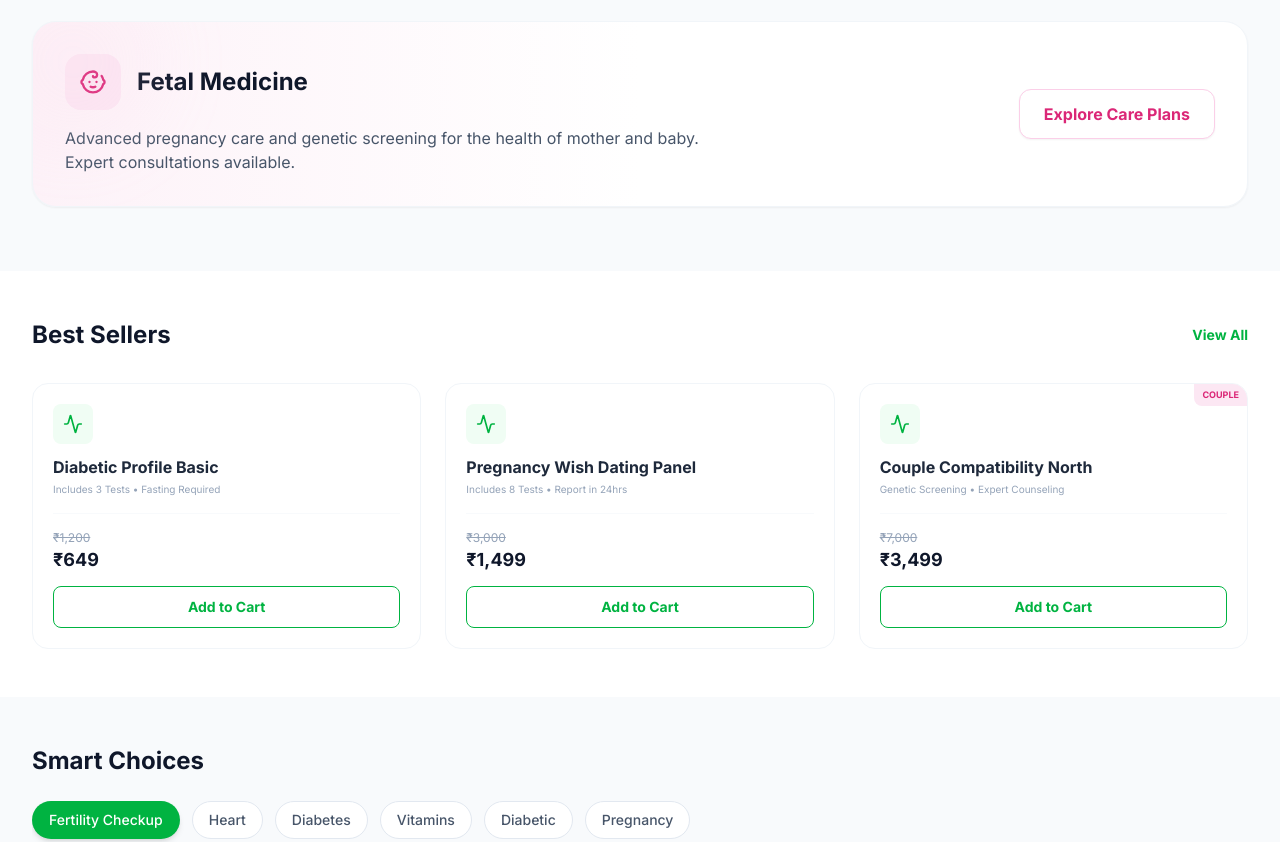
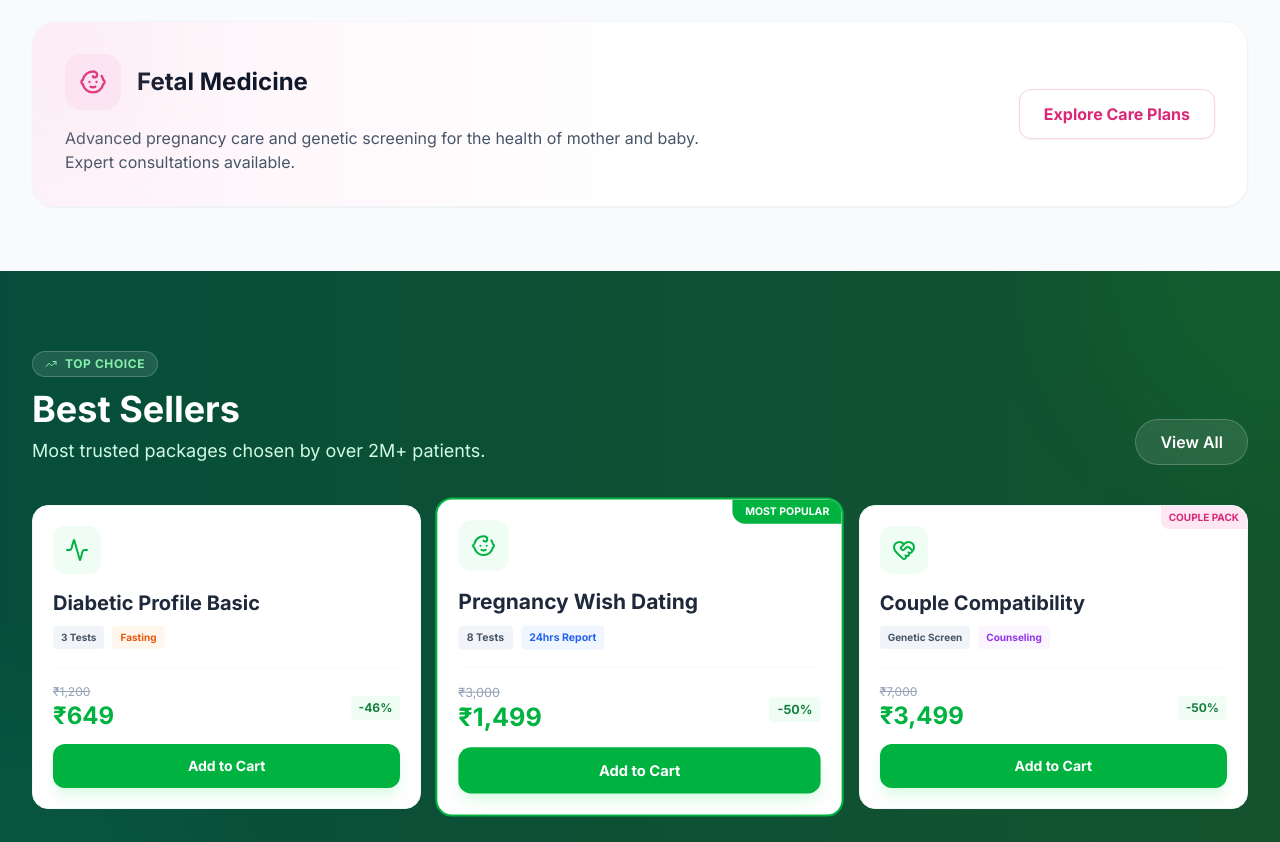
Before and after one commit to shashanka2a/dryodha, a plain HTML site: page index.html in a window 1280 px wide. Shown: the part 1522-2364 px from the top of the page. Drawn offline with nearby package versions, Linux system fonts and the light colour scheme.

Commit message:
Update index.html

```diff
--- a/index.html
+++ b/index.html
@@ -112,16 +112,32 @@
                 <!-- Center Section: Nav Links (Desktop Only) -->
                 <div class="hidden xl:flex items-center gap-8">
                     <a href="#" class="text-slate-600 hover:text-[#00B341] font-semibold transition-colors">About</a>
-                    <a href="#" class="text-slate-600 hover:text-[#00B341] font-semibold transition-colors">Diagnostics</a>
-                    <a href="#" class="text-slate-600 hover:text-[#00B341] font-semibold transition-colors leading-tight text-center">DNA<br>Decoder</a>
-                    <a href="#" class="text-slate-600 hover:text-[#00B341] font-semibold transition-colors relative flex items-center gap-1">
-                        MedMatch
-                        <span class="absolute -top-3 -right-6 bg-red-500 text-white text-[9px] px-1.5 py-0.5 rounded-full font-bold shadow-sm">NEW</span>
-                    </a>
-                    <a href="#" class="text-slate-600 hover:text-[#00B341] font-semibold transition-colors relative leading-tight text-center">
-                        Fetal<br>Medicine
-                        <span class="absolute -top-2 -right-8 bg-red-500 text-white text-[9px] px-1.5 py-0.5 rounded-full font-bold shadow-sm">NEW</span>
-                    </a>
+
+                    <!-- Services Dropdown -->
+                    <div class="relative group">
+                        <button class="flex items-center gap-1 text-slate-600 hover:text-[#00B341] font-semibold transition-colors py-6">
+                            Services
+                            <i data-lucide="chevron-down" class="h-4 w-4 transition-transform duration-200 group-hover:rotate-180"></i>
+                        </button>
+
+                        <!-- Dropdown Menu -->
+                        <div class="absolute top-[80%] left-1/2 -translate-x-1/2 w-64 bg-white border border-slate-100 rounded-2xl shadow-xl opacity-0 invisible group-hover:opacity-100 group-hover:visible transition-all duration-200 transform translate-y-2 group-hover:translate-y-0 p-2 z-50">
+                            <a href="#" class="block px-4 py-3 rounded-xl hover:bg-green-50 text-slate-600 hover:text-[#00B341] font-medium transition-colors">
+                                Diagnostics
+                            </a>
+                            <a href="#" class="block px-4 py-3 rounded-xl hover:bg-green-50 text-slate-600 hover:text-[#00B341] font-medium transition-colors">
+                                DNA Decoder
+                            </a>
+                            <a href="#" class="flex items-center justify-between px-4 py-3 rounded-xl hover:bg-green-50 text-slate-600 hover:text-[#00B341] font-medium transition-colors">
+                                MedMatch
+                                <span class="bg-red-500 text-white text-[10px] px-2 py-0.5 rounded-full font-bold shadow-sm">NEW</span>
+                            </a>
+                            <a href="#" class="flex items-center justify-between px-4 py-3 rounded-xl hover:bg-green-50 text-slate-600 hover:text-[#00B341] font-medium transition-colors">
+                                Fetal Medicine
+                                <span class="bg-red-500 text-white text-[10px] px-2 py-0.5 rounded-full font-bold shadow-sm">NEW</span>
+                            </a>
+                        </div>
+                    </div>
                 </div>
 
                 <!-- Right Section: Search & Actions -->
@@ -179,12 +195,16 @@
                 <div class="border-t border-slate-100 my-2"></div>
 
                 <a href="#" class="block px-2 py-2 text-base font-semibold text-slate-700 hover:text-[#00B341]">About</a>
-                <a href="#" class="block px-2 py-2 text-base font-semibold text-slate-700 hover:text-[#00B341]">Diagnostics</a>
-                <a href="#" class="block px-2 py-2 text-base font-semibold text-slate-700 hover:text-[#00B341]">DNA Decoder</a>
-                <a href="#" class="flex items-center justify-between px-2 py-2 text-base font-semibold text-slate-700 hover:text-[#00B341]">
+
+                <!-- Mobile Services Header -->
+                <div class="px-2 py-2 text-xs font-bold text-slate-400 uppercase tracking-wider mt-2">Services</div>
+
+                <a href="#" class="block px-2 py-2 text-base font-semibold text-slate-700 hover:text-[#00B341] pl-4">Diagnostics</a>
+                <a href="#" class="block px-2 py-2 text-base font-semibold text-slate-700 hover:text-[#00B341] pl-4">DNA Decoder</a>
+                <a href="#" class="flex items-center justify-between px-2 py-2 text-base font-semibold text-slate-700 hover:text-[#00B341] pl-4">
                     MedMatch <span class="bg-red-500 text-white text-[10px] px-2 py-0.5 rounded-full font-bold">NEW</span>
                 </a>
-                <a href="#" class="flex items-center justify-between px-2 py-2 text-base font-semibold text-slate-700 hover:text-[#00B341]">
+                <a href="#" class="flex items-center justify-between px-2 py-2 text-base font-semibold text-slate-700 hover:text-[#00B341] pl-4">
                     Fetal Medicine <span class="bg-red-500 text-white text-[10px] px-2 py-0.5 rounded-full font-bold">NEW</span>
                 </a>
             </div>
@@ -265,6 +285,7 @@
 
     <!-- Service Categories (Bento Grid) -->
     <div class="py-16 bg-slate-50">
+        <!-- ... existing service categories content ... -->
         <div class="max-w-[1400px] mx-auto px-4 sm:px-6 lg:px-8">
             <div class="flex items-end justify-between mb-8">
                 <div>
@@ -351,73 +372,107 @@
     </div>
 
     <!-- Best Sellers -->
-    <div class="py-12 bg-white">
-        <div class="max-w-7xl mx-auto px-4 sm:px-6 lg:px-8">
-            <div class="flex justify-between items-center mb-8">
-                <h2 class="text-2xl font-bold text-slate-900">Best Sellers</h2>
-                <a href="#" class="text-sm font-bold text-[#00B341] hover:underline">View All</a>
+    <div class="py-20 bg-gradient-to-r from-emerald-900 to-green-900 relative overflow-hidden">
+        <!-- Decorative Background Elements -->
+        <div class="absolute top-0 left-0 w-full h-full overflow-hidden z-0">
+             <div class="absolute top-0 right-0 w-96 h-96 bg-[#00B341] opacity-10 rounded-full blur-3xl translate-x-1/2 -translate-y-1/2"></div>
+             <div class="absolute bottom-0 left-0 w-96 h-96 bg-emerald-400 opacity-5 rounded-full blur-3xl -translate-x-1/2 translate-y-1/2"></div>
+        </div>
+
+        <div class="max-w-7xl mx-auto px-4 sm:px-6 lg:px-8 relative z-10">
+            <div class="flex justify-between items-end mb-10">
+                <div>
+                    <div class="inline-flex items-center gap-2 px-3 py-1 rounded-full bg-white/10 backdrop-blur-sm border border-white/20 text-green-300 text-xs font-bold uppercase tracking-wider mb-3">
+                        <i data-lucide="trending-up" class="h-3 w-3"></i> Top Choice
+                    </div>
+                    <h2 class="text-3xl lg:text-4xl font-bold text-white">Best Sellers</h2>
+                    <p class="text-emerald-100 mt-2 text-lg">Most trusted packages chosen by over 2M+ patients.</p>
+                </div>
+                <a href="#" class="hidden sm:flex px-6 py-2.5 rounded-full bg-white/10 border border-white/20 text-white font-semibold hover:bg-white hover:text-green-900 transition-all backdrop-blur-md">
+                    View All
+                </a>
             </div>
+
             <div class="grid grid-cols-1 sm:grid-cols-3 gap-6">
                 <!-- Product 1 -->
-                <div class="bg-white rounded-2xl border border-slate-100 p-5 hover:shadow-lg transition-all duration-300 group cursor-pointer flex flex-col h-full relative overflow-hidden">
+                <div class="bg-white rounded-2xl border border-slate-100 p-5 hover:shadow-2xl hover:shadow-emerald-900/20 transition-all duration-300 group cursor-pointer flex flex-col h-full relative overflow-hidden transform hover:-translate-y-1">
                     <div class="mb-4">
-                        <div class="h-10 w-10 bg-green-50 rounded-lg flex items-center justify-center text-[#00B341] mb-3 group-hover:scale-110 transition-transform duration-300">
-                            <i data-lucide="activity" class="h-5 w-5"></i>
+                        <div class="h-12 w-12 bg-green-50 rounded-xl flex items-center justify-center text-[#00B341] mb-4 group-hover:scale-110 transition-transform duration-300">
+                            <i data-lucide="activity" class="h-6 w-6"></i>
                         </div>
-                        <h3 class="font-bold text-slate-800 leading-snug mb-1">Diabetic Profile Basic</h3>
-                        <p class="text-[10px] text-slate-400">Includes 3 Tests • Fasting Required</p>
+                        <h3 class="font-bold text-xl text-slate-800 leading-snug mb-1">Diabetic Profile Basic</h3>
+                        <div class="flex items-center gap-2 mt-2">
+                            <span class="bg-slate-100 text-slate-600 text-[10px] font-bold px-2 py-1 rounded">3 Tests</span>
+                            <span class="bg-orange-50 text-orange-600 text-[10px] font-bold px-2 py-1 rounded">Fasting</span>
+                        </div>
                     </div>
                     <div class="mt-auto pt-4 border-t border-slate-50">
                         <div class="flex items-center justify-between mb-3">
                             <div class="flex flex-col">
                                 <span class="text-xs text-slate-400 line-through">₹1,200</span>
-                                <span class="text-lg font-bold text-slate-900">₹649</span>
+                                <span class="text-2xl font-bold text-[#00B341]">₹649</span>
                             </div>
+                            <div class="bg-green-50 text-green-700 text-xs font-bold px-2 py-1 rounded">-46%</div>
                         </div>
-                        <button class="w-full py-2.5 rounded-lg border border-[#00B341] text-[#00B341] font-bold hover:bg-[#00B341] hover:text-white transition-colors text-sm">Add to Cart</button>
+                        <button class="w-full py-3 rounded-xl bg-[#00B341] text-white font-bold hover:bg-green-700 transition-colors text-sm shadow-lg shadow-green-200/50">Add to Cart</button>
                     </div>
                 </div>
 
-                <!-- Product 2 -->
-                <div class="bg-white rounded-2xl border border-slate-100 p-5 hover:shadow-lg transition-all duration-300 group cursor-pointer flex flex-col h-full relative overflow-hidden">
+                <!-- Product 2 (Featured) -->
+                <div class="bg-white rounded-2xl border-2 border-[#00B341] p-5 hover:shadow-2xl hover:shadow-emerald-900/20 transition-all duration-300 group cursor-pointer flex flex-col h-full relative overflow-hidden transform hover:-translate-y-1 scale-105 z-10">
+                    <div class="absolute top-0 right-0 bg-[#00B341] text-white text-[10px] font-bold px-3 py-1 rounded-bl-xl">MOST POPULAR</div>
                     <div class="mb-4">
-                        <div class="h-10 w-10 bg-green-50 rounded-lg flex items-center justify-center text-[#00B341] mb-3 group-hover:scale-110 transition-transform duration-300">
-                            <i data-lucide="activity" class="h-5 w-5"></i>
+                        <div class="h-12 w-12 bg-green-50 rounded-xl flex items-center justify-center text-[#00B341] mb-4 group-hover:scale-110 transition-transform duration-300">
+                            <i data-lucide="baby" class="h-6 w-6"></i>
                         </div>
-                        <h3 class="font-bold text-slate-800 leading-snug mb-1">Pregnancy Wish Dating Panel</h3>
-                        <p class="text-[10px] text-slate-400">Includes 8 Tests • Report in 24hrs</p>
+                        <h3 class="font-bold text-xl text-slate-800 leading-snug mb-1">Pregnancy Wish Dating</h3>
+                        <div class="flex items-center gap-2 mt-2">
+                            <span class="bg-slate-100 text-slate-600 text-[10px] font-bold px-2 py-1 rounded">8 Tests</span>
+                            <span class="bg-blue-50 text-blue-600 text-[10px] font-bold px-2 py-1 rounded">24hrs Report</span>
+                        </div>
                     </div>
                     <div class="mt-auto pt-4 border-t border-slate-50">
                         <div class="flex items-center justify-between mb-3">
                             <div class="flex flex-col">
                                 <span class="text-xs text-slate-400 line-through">₹3,000</span>
-                                <span class="text-lg font-bold text-slate-900">₹1,499</span>
+                                <span class="text-2xl font-bold text-[#00B341]">₹1,499</span>
                             </div>
+                            <div class="bg-green-50 text-green-700 text-xs font-bold px-2 py-1 rounded">-50%</div>
                         </div>
-                        <button class="w-full py-2.5 rounded-lg border border-[#00B341] text-[#00B341] font-bold hover:bg-[#00B341] hover:text-white transition-colors text-sm">Add to Cart</button>
+                        <button class="w-full py-3 rounded-xl bg-[#00B341] text-white font-bold hover:bg-green-700 transition-colors text-sm shadow-lg shadow-green-200/50">Add to Cart</button>
                     </div>
                 </div>
 
                 <!-- Product 3 -->
-                <div class="bg-white rounded-2xl border border-slate-100 p-5 hover:shadow-lg transition-all duration-300 group cursor-pointer flex flex-col h-full relative overflow-hidden">
-                    <div class="absolute top-0 right-0 bg-pink-100 text-pink-600 text-[9px] font-bold px-2 py-1 rounded-bl-lg">COUPLE</div>
+                <div class="bg-white rounded-2xl border border-slate-100 p-5 hover:shadow-2xl hover:shadow-emerald-900/20 transition-all duration-300 group cursor-pointer flex flex-col h-full relative overflow-hidden transform hover:-translate-y-1">
+                    <div class="absolute top-0 right-0 bg-pink-100 text-pink-600 text-[10px] font-bold px-2 py-1 rounded-bl-lg">COUPLE PACK</div>
                     <div class="mb-4">
-                        <div class="h-10 w-10 bg-green-50 rounded-lg flex items-center justify-center text-[#00B341] mb-3 group-hover:scale-110 transition-transform duration-300">
-                            <i data-lucide="activity" class="h-5 w-5"></i>
+                        <div class="h-12 w-12 bg-green-50 rounded-xl flex items-center justify-center text-[#00B341] mb-4 group-hover:scale-110 transition-transform duration-300">
+                            <i data-lucide="heart-handshake" class="h-6 w-6"></i>
                         </div>
-                        <h3 class="font-bold text-slate-800 leading-snug mb-1">Couple Compatibility North</h3>
-                        <p class="text-[10px] text-slate-400">Genetic Screening • Expert Counseling</p>
+                        <h3 class="font-bold text-xl text-slate-800 leading-snug mb-1">Couple Compatibility</h3>
+                        <div class="flex items-center gap-2 mt-2">
+                            <span class="bg-slate-100 text-slate-600 text-[10px] font-bold px-2 py-1 rounded">Genetic Screen</span>
+                            <span class="bg-purple-50 text-purple-600 text-[10px] font-bold px-2 py-1 rounded">Counseling</span>
+                        </div>
                     </div>
                     <div class="mt-auto pt-4 border-t border-slate-50">
                         <div class="flex items-center justify-between mb-3">
                             <div class="flex flex-col">
                                 <span class="text-xs text-slate-400 line-through">₹7,000</span>
-                                <span class="text-lg font-bold text-slate-900">₹3,499</span>
+                                <span class="text-2xl font-bold text-[#00B341]">₹3,499</span>
                             </div>
+                            <div class="bg-green-50 text-green-700 text-xs font-bold px-2 py-1 rounded">-50%</div>
                         </div>
-                        <button class="w-full py-2.5 rounded-lg border border-[#00B341] text-[#00B341] font-bold hover:bg-[#00B341] hover:text-white transition-colors text-sm">Add to Cart</button>
+                        <button class="w-full py-3 rounded-xl bg-[#00B341] text-white font-bold hover:bg-green-700 transition-colors text-sm shadow-lg shadow-green-200/50">Add to Cart</button>
                     </div>
                 </div>
+            </div>
+
+            <div class="mt-8 text-center sm:hidden">
+                 <a href="#" class="inline-block px-8 py-3 rounded-full bg-white/10 border border-white/20 text-white font-semibold hover:bg-white hover:text-green-900 transition-all backdrop-blur-md">
+                    View All Packages
+                </a>
             </div>
         </div>
     </div>
@@ -502,14 +557,8 @@
         </div>
     </div>
 
-    <!-- Membership Banner -->
-    <div class="py-12 bg-white">
-        <div class="max-w-7xl mx-auto px-4 sm:px-6 lg:px-8">
-            <div class="relative rounded-3xl overflow-hidden shadow-2xl hover:shadow-3xl transition-shadow duration-500">
-                <img src="image_ee1af5.jpg" alt="Mr Yoda Club Membership" class="w-full h-auto object-cover min-h-[300px]" onerror="this.style.display='none'">
-            </div>
-        </div>
-    </div>
+    <!-- Membership Banner (Removed as per user request to close gap) -->
+    <!-- The "gap" was identified as the Membership Banner which was failing to load or empty -->
 
     <!-- NutriGenomics Banner -->
     <div class="bg-green-50 py-16">
@@ -853,11 +902,9 @@
         </div>
     </div>
 
-    <!-- Bottom Banner (Desktop) -->
-    <div class="py-8 bg-green-900 text-center text-white hidden lg:block">
-        <h3 class="text-xl font-bold mb-2">Limitless savings with Membership</h3>
-        <p class="opacity-80 mb-4">Just ₹999 for 365 days</p>
-        <button class="bg-white text-green-900 px-8 py-2 rounded-full font-bold text-sm uppercase transform hover:scale-105 transition-transform">Sign Up</button>
+    <!-- Bottom Banner / Home Before Membership -->
+    <div class="w-full hidden lg:block">
+        <img src="https://mryoda-prod.s3.ap-south-1.amazonaws.com/web/home_before_membership.jpg-1757920022938" alt="Home Before Membership" class="w-full h-auto object-cover">
     </div>
 
     <!-- Sticky Mobile Bottom Bar -->
```
